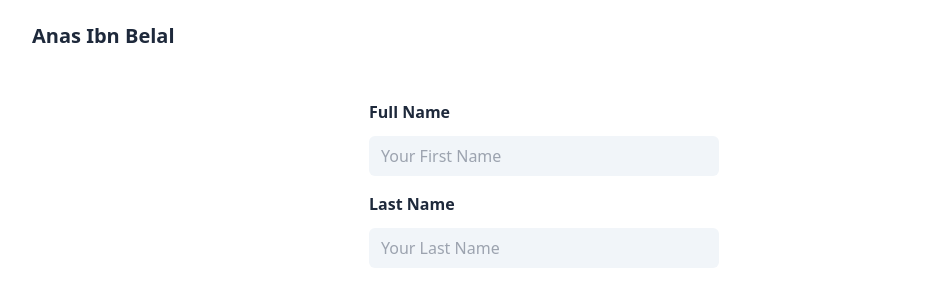
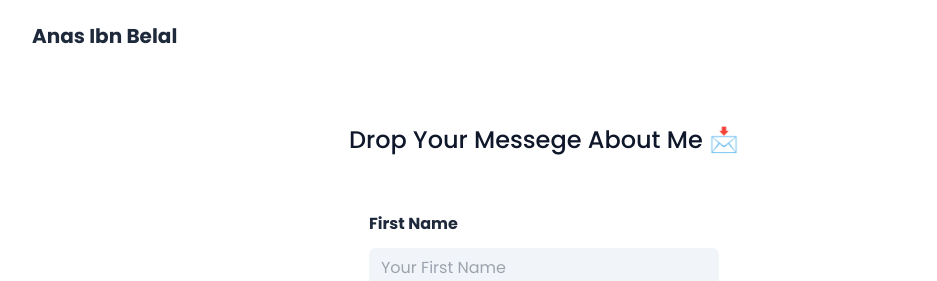
Before and after one commit to anas20023/Email-API, a website: page public/index.html in a window 1280 px wide. Shown: the top 281 px of the page, 96-1033 px from the left. Drawn offline with Linux system fonts and the light colour scheme.

Commit message:
Update favicon link in index.html and add Poppins font import in output.css and input.css

```diff
--- a/public/index.html
+++ b/public/index.html
@@ -3,7 +3,7 @@
   <head>
     <meta charset="UTF-8" />
     <meta name="viewport" content="width=device-width, initial-scale=1.0" />
-    <link rel="shortcut icon" href="../icon.ico" type="image/x-icon">
+    <link rel="shortcut icon" href="../icon.ico" type="image/x-icon" />
     <title>Send Email</title>
     <link
       rel="stylesheet"
@@ -13,7 +13,7 @@
       referrerpolicy="no-referrer" />
     <link rel="stylesheet" href="./output.css" />
   </head>
-  <body>
+  <body class="font-[poppins]">
     <!--Navigation bar Section -->
     <nav
       class="w-4/5 max-w-screen-xl mx-auto py-5 flex flex-row justify-between items-center">
@@ -34,9 +34,12 @@
       action="/getmail"
       method="post"
       class="w-4/5 max-w-xl mx-auto py-5 flex flex-col justify-between items-center">
+      <h1 class="text-2xl font-medium text-center text-slate-900 mt-8 mb-12">
+        Drop Your Messege About Me 📩
+      </h1>
       <div class="py-2 w-[350px]">
         <label for="name" class="block mb-3 font-bold text-slate-800 w-full"
-          >Full Name</label
+          >First Name</label
         >
         <input
           type="text"
--- a/src/input.css
+++ b/src/input.css
@@ -1,3 +1,4 @@
+@import url('https://fonts.googleapis.com/css2?family=Poppins:ital,wght@0,100;0,200;0,300;0,400;0,500;0,600;0,700;0,800;0,900;1,100;1,200;1,300;1,400;1,500;1,600;1,700;1,800;1,900&display=swap');
 @import 'tailwindcss/base';
 @import 'tailwindcss/components';
 @import 'tailwindcss/utilities';
```
Also changed, not shown: public/output.css.
